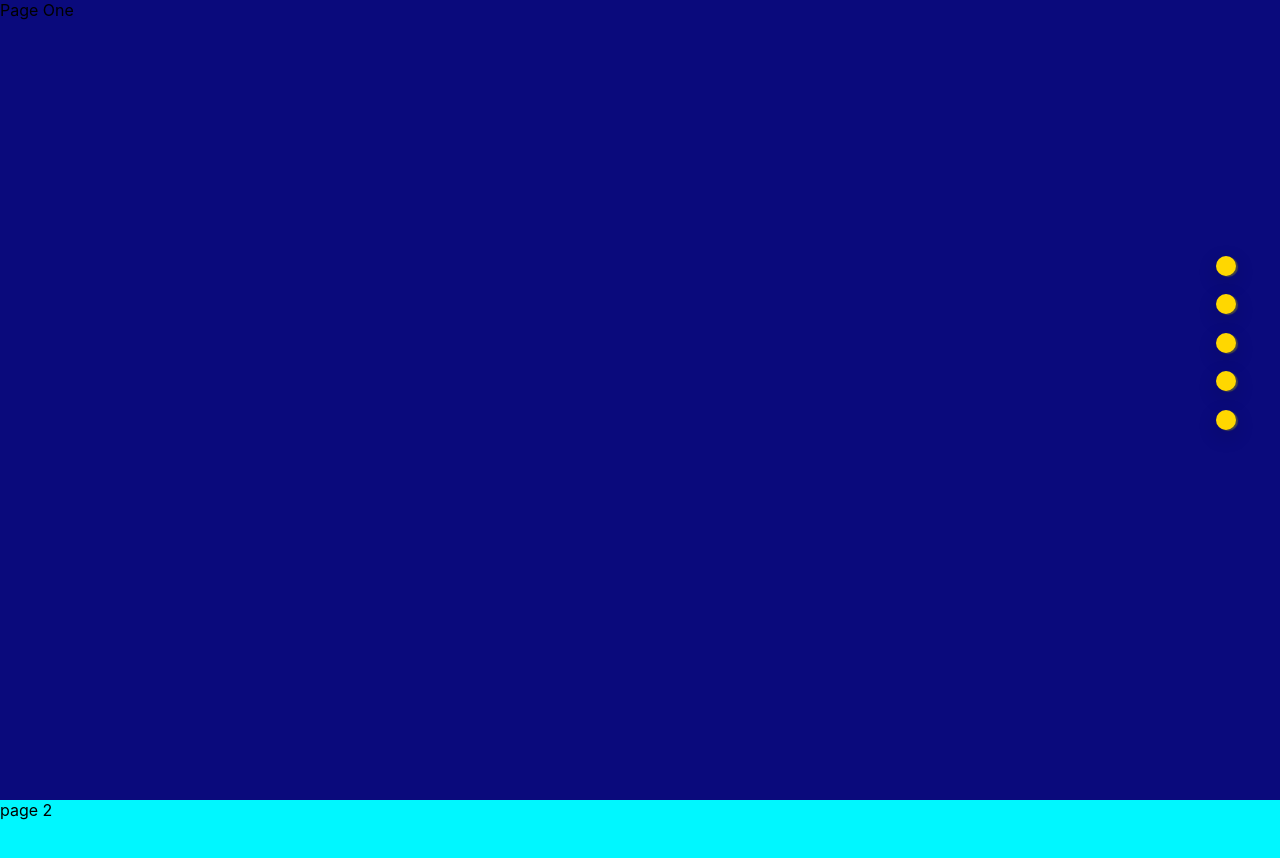
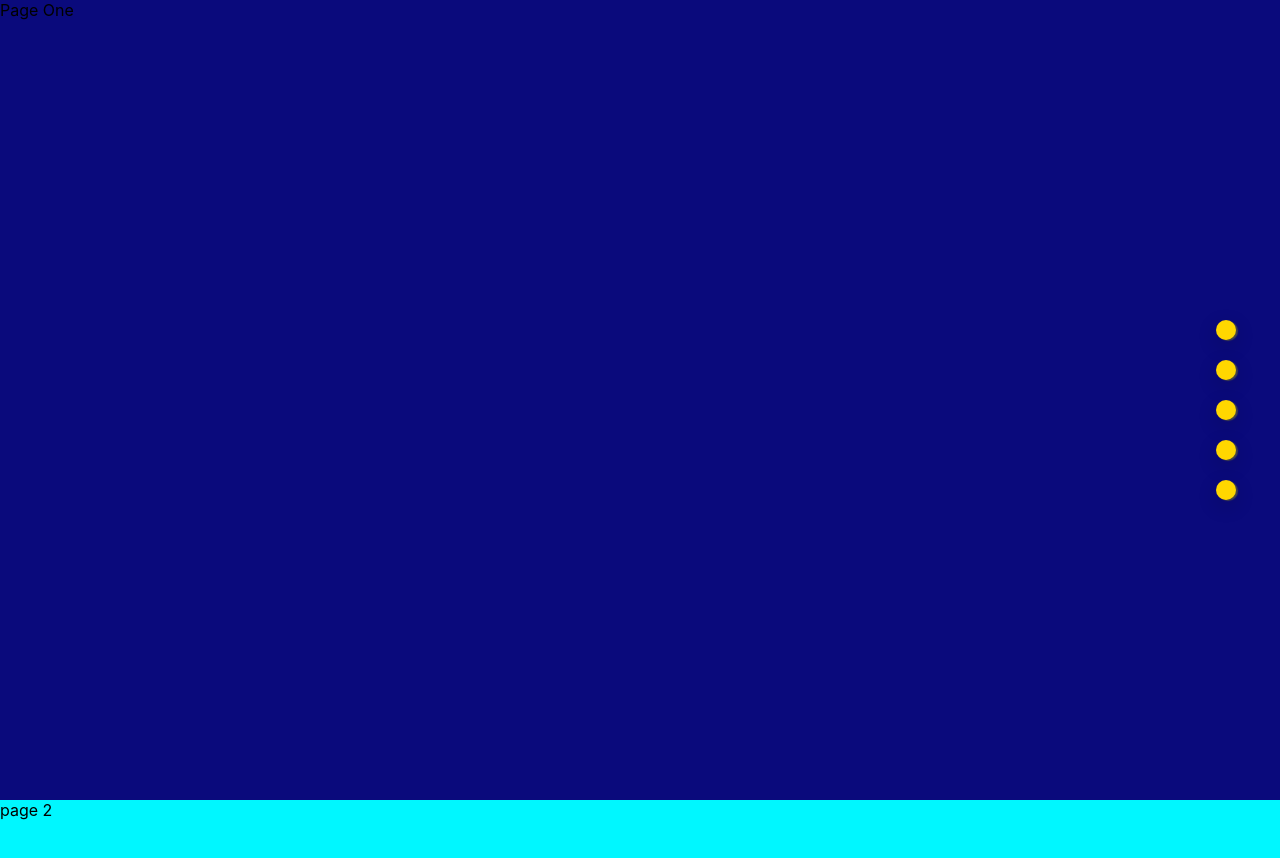
Before and after one commit to sasemanmanzar/Sara-Resume, a React (Create React App) app: page / in a window 1280 px wide. Shown: the top 858 px of the page. Built offline with nearby package versions, Linux system fonts and the light colour scheme.

Commit message:
vw -> vh

```diff
--- a/src/App.css
+++ b/src/App.css
@@ -59,9 +59,9 @@
   position: fixed;
 }
 
-.dot1 {margin-top:20vw;}
-.dot2 {margin-top:23vw;}
-.dot3 {margin-top:26vw;}
-.dot4 {margin-top:29vw;}
-.dot5 {margin-top:32vw;}
-.dot6 {margin-top:35vw;}
+.dot1 {margin-top:40vh;}
+.dot2 {margin-top:45vh;}
+.dot3 {margin-top:50vh;}
+.dot4 {margin-top:55vh;}
+.dot5 {margin-top:60vh;}
+.dot6 {margin-top:65vh;}
```
